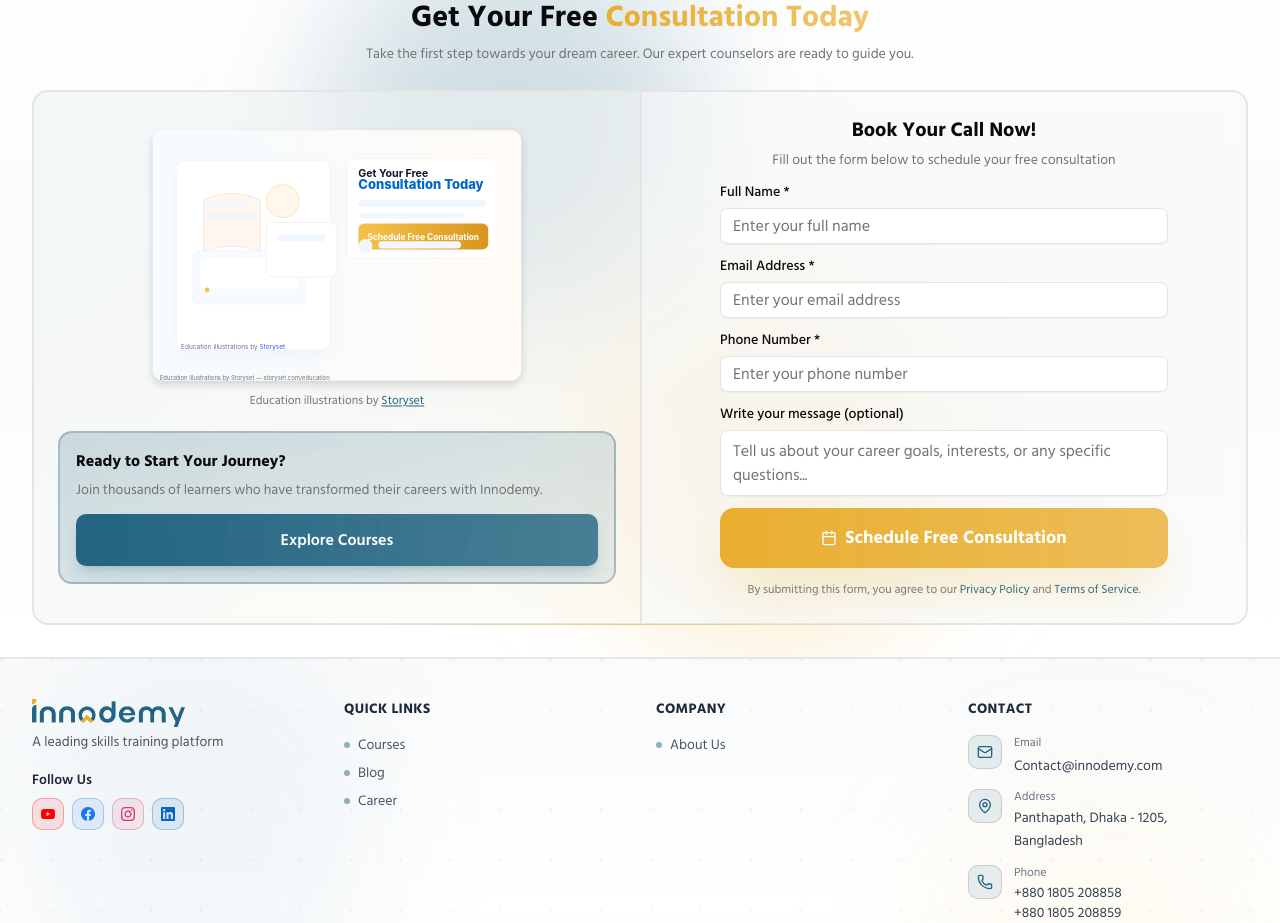
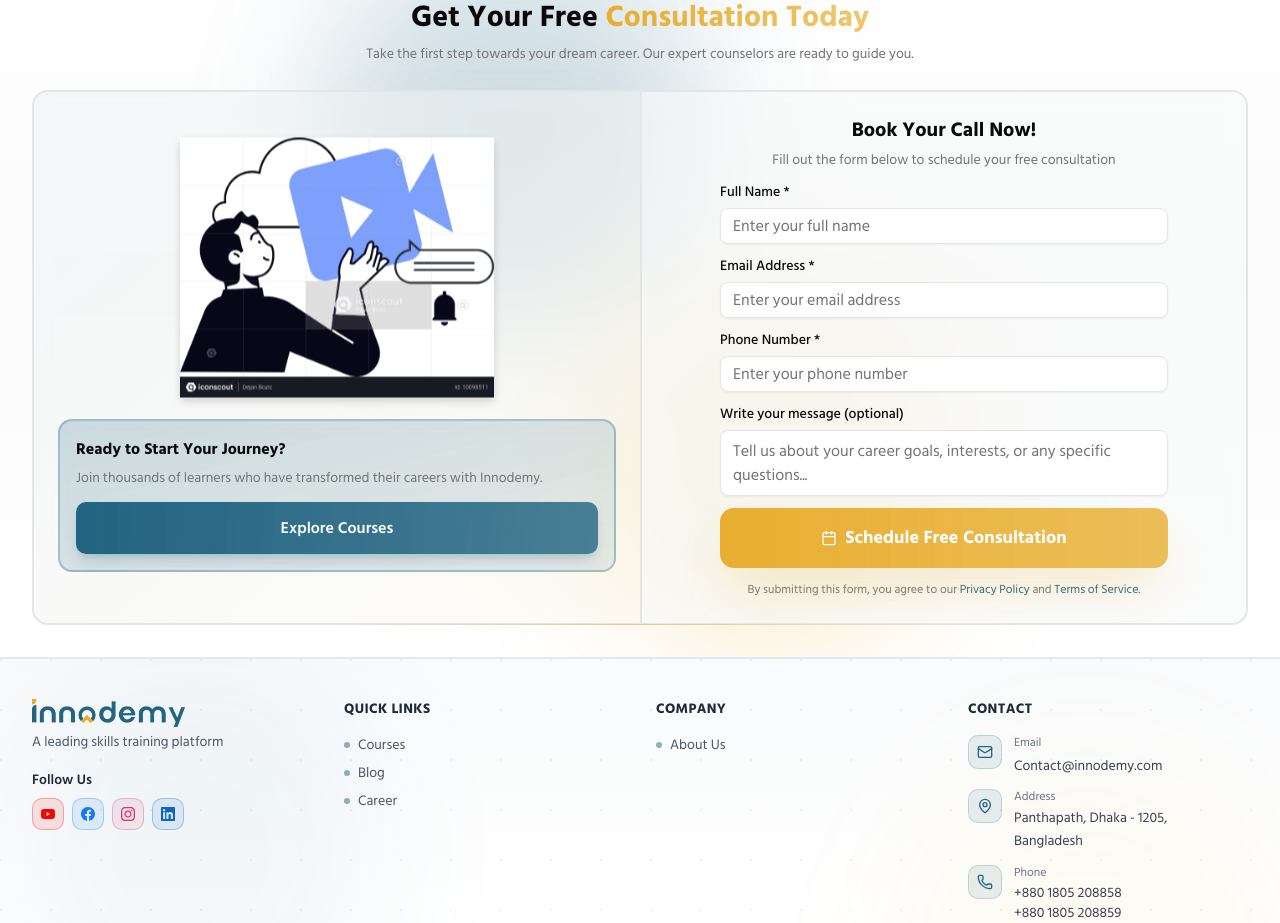
Before and after one commit to mehrabhossain1/innodemmy-frontend, a Next.js app: page / in a window 1280 px wide. Shown: the part 8461-9384 px from the top of the page. Built offline with nearby package versions, Linux system fonts and the light colour scheme; no server answers; the database is empty.

Commit message:
add: book the call card image

```diff
--- a/components/BookTheCallCard.tsx
+++ b/components/BookTheCallCard.tsx
@@ -31,7 +31,7 @@
 }
 
 // Consultation illustration (Storyset education illustration)
-const CONSULTATION_IMAGE = "/images/storyset-education.svg";
+const CONSULTATION_IMAGE = "/icons/education.png";
 
 export default function BookTheCallCard() {
     const [formData, setFormData] = useState<FormData>({
@@ -225,9 +225,7 @@
                                                 unoptimized
                                                 onError={() => setImageError(true)}
                                             />
-                                            <div className="mt-2 text-xs text-muted-foreground">
-                                                Education illustrations by <a href="https://storyset.com/education" target="_blank" rel="noreferrer" className="text-primary underline">Storyset</a>
-                                            </div>
+
                                         </div>
                                     )}
                                 </div>
```
Also changed, not shown: public/icons/education.png (renamed from public/icons/Boy getting video notification of education.png).
